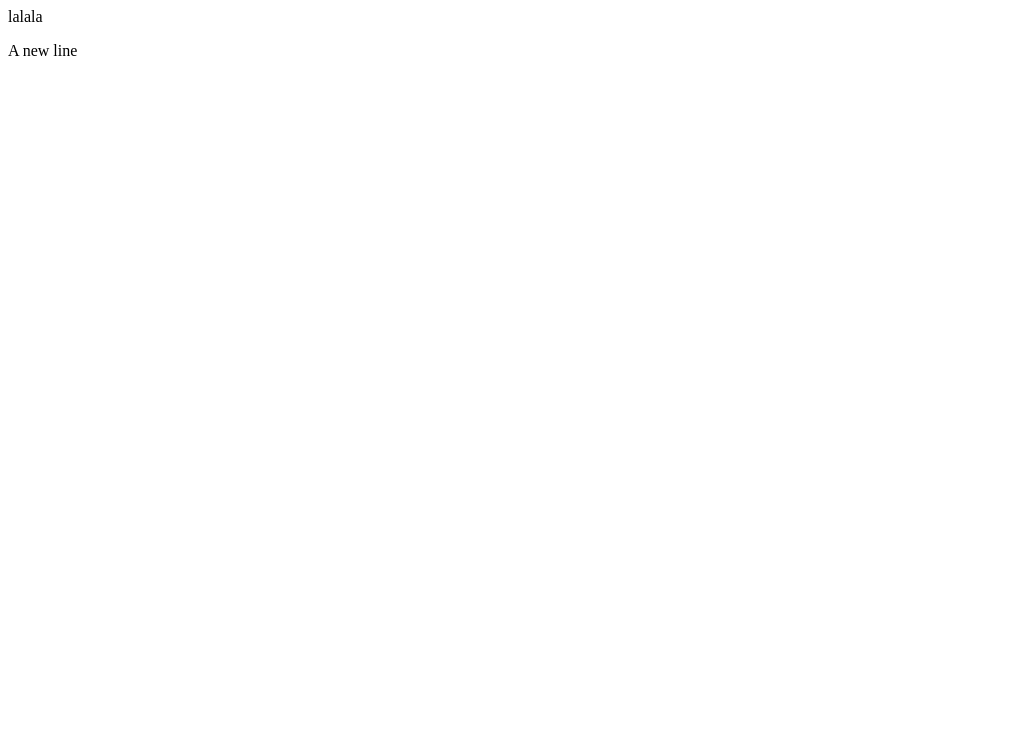
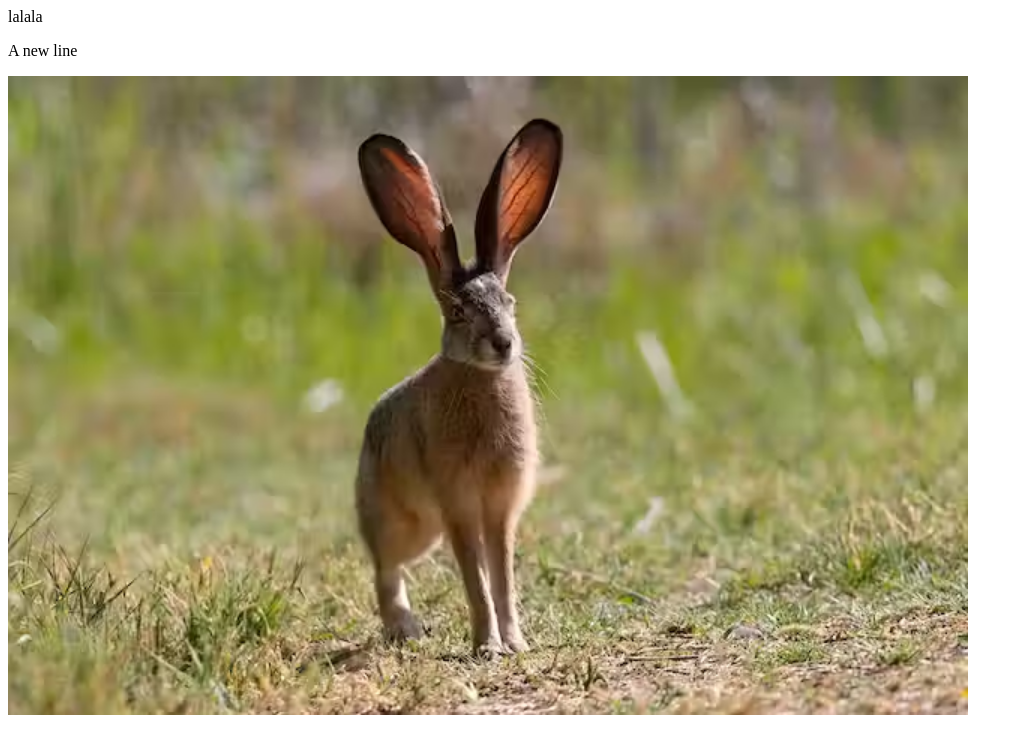
Before and after one commit to shashechka/lalala, a plain HTML site: page index.html in a window 1280 px wide. Shown: the whole page, without its empty margins (0-1023 px from the left). Drawn offline with Linux system fonts and the light colour scheme.

Commit message:
Added image

```diff
--- a/index.html
+++ b/index.html
@@ -2,6 +2,8 @@
     <body>
         <div>lalala</div>
         <p>A new line</p>
+        <div><img src="file-20230119-21616-yr6324.avif" alt="Hello World from Space"
+            style="width:100%;max-width:960px"></div>
         <script src="index.js"></script>
     </body>
 </html>
```
Also changed, not shown: file-20230119-21616-yr6324.avif (added).
